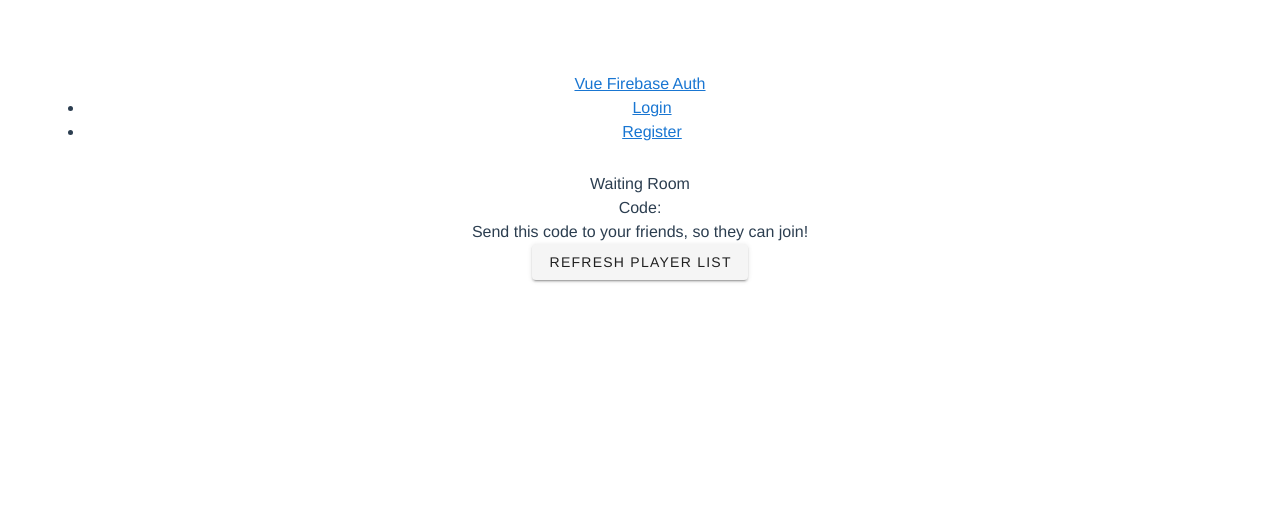
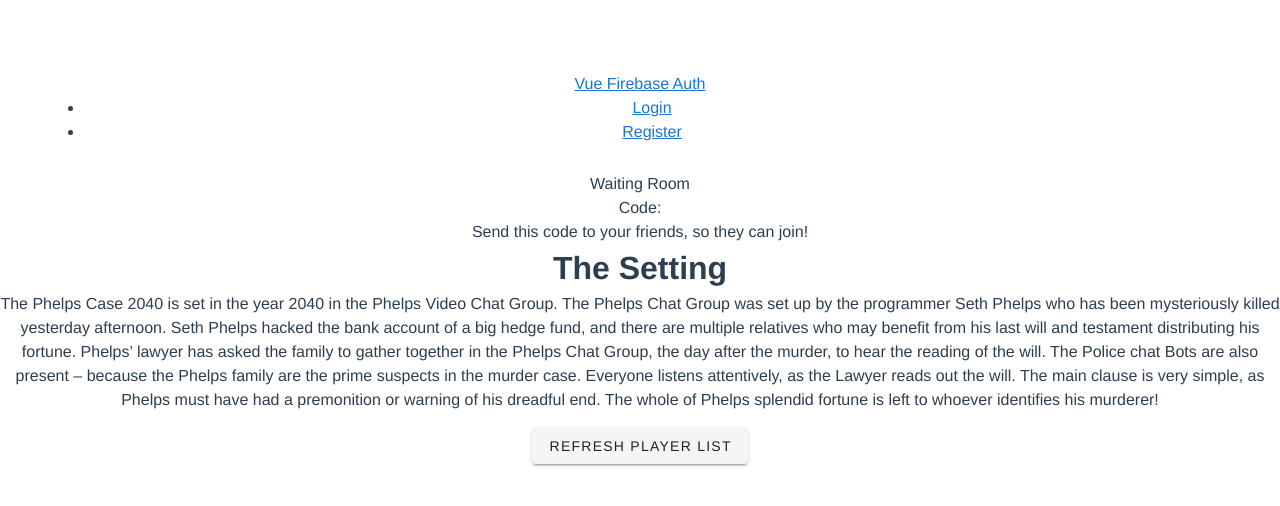
Before and after one commit to Vollkorn01/VideoChatMysteryTales, a Vue app: page /waiting_room in a window 1280 px wide. Shown: the top 506 px of the page. Built offline with nearby package versions, Linux system fonts and the light colour scheme; no server answers; what vuefire would draw is missing.

Commit message:
waiting room setting description

```diff
--- a/src/components/WaitingRoom.vue
+++ b/src/components/WaitingRoom.vue
@@ -4,8 +4,17 @@
     <div>Code:</div>
     <div>{{sessionCode}}</div>
     <div>Send this code to your friends, so they can join!</div>
-      <v-btn @click="testGame">Refresh Player List</v-btn>
+    <h1>The Setting</h1>
+    <p>
+        The Phelps Case 2040 is set in the year 2040 in the Phelps Video Chat Group. The Phelps Chat Group was set up by the programmer Seth Phelps who has been mysteriously killed yesterday afternoon. Seth Phelps hacked the bank account of a big hedge fund, and there are multiple relatives who may benefit from his last will and testament distributing his fortune. Phelps’ lawyer has asked the family to gather together in the Phelps Chat Group, the day after the murder, to hear the reading of the will. The Police chat Bots are also present – because the Phelps family are the prime suspects in the murder case. Everyone listens attentively, as the Lawyer reads out the will. The main clause is very simple, as Phelps must have had a premonition or warning of his dreadful end. The whole of Phelps splendid fortune is left to whoever identifies his murderer!
+    </p>
+    <div></div>
+    <div></div>
+    <div></div>
+    <div></div>
+    <div></div>
 
+    <v-btn @click="refreshPlayerList">Refresh Player List</v-btn>
   </div>
 </template>
 <script>
@@ -19,28 +28,33 @@ export default {
     return {
       games: [],
       sessions: null,
+      playersInSession: [],
     };
   },
   firestore: {
     games: db.collection("games"),
-    sessions: db.collection("sessions"),
+    sessions: db.collection("sessions")
   },
   computed: {
     ...mapGetters({
       selectedGame: "selectedGame",
       user: "user",
       sessionCode: "sessionCode"
-    }),
+    })
   },
   methods: {
-      testGame() {
-          console.log('sessions', this.sessions)
-          console.log('sessionCode:', this.sessionCode)
-      }
+    refreshPlayerList() {
+      console.log("session:", this.sessions);
+      console.log("sessionCode:", this.sessionCode);
+      const result = this.sessions.filter(obj => {
+        return obj.id === this.sessionCode;
+      });
+      this.playerList = result.playerIds
+    }
   },
   created() {
-      this.code = this.sessionCode;
-  },
+    this.code = this.sessionCode;
+  }
 };
 </script>
 
```
